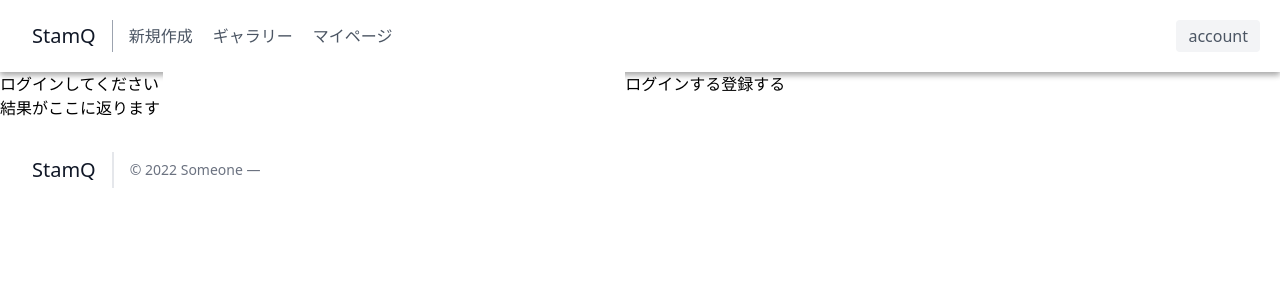
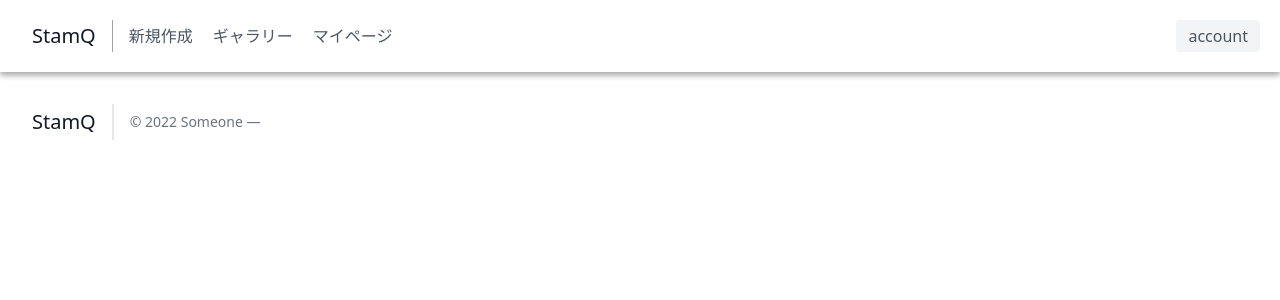
Before and after one commit to hackathon-22-spring-14/hackathon-22-spring-14-frontend, a Vue app: page /login in a window 1280 px wide. Shown: the top 300 px of the page. Built offline with nearby package versions, Linux system fonts and the light colour scheme.

Commit message:
Revert "login and signup"
This reverts commit dba8f0dfbb9fb5468a16ab09a4c5a416b753621b.

```diff
--- a/src/components/pages/LoginPage.vue
+++ /dev/null
@@ -1,61 +0,0 @@
-<script lang="ts">
-// This starter template is using Vue 3 <script setup> SFCs
-// Check out https://vuejs.org/api/sfc-script-setup.html#script-setup
-import axios from 'axios'
-import { defineComponent } from 'vue'
-
-export default defineComponent({
-  name: 'MyPage',
-  data() {
-    return {
-      username: '',
-      password: '',
-      result: '結果がここに返ります',
-    }
-  },
-  methods: {
-    login() {
-      axios
-        .post('/api/users/login', {
-          username: this.username,
-          password: this.password,
-        })
-        .then((response) => (this.result = response.data))
-    },
-    signup() {
-      axios
-        .post('/api/users/signup', {
-          username: this.username,
-          password: this.password,
-        })
-        .then((response) => (this.result = response.data))
-    },
-  },
-})
-</script>
-
-<template>
-  ログインしてください
-  <input v-model="username" type="text" />
-  <input v-model="password" type="password" />
-  <button @click="login">ログインする</button>
-  <button @click="signup">登録する</button>
-  <br />{{ result }}
-</template>
-
-<style>
-:root {
-  /* 色についての設定 */
-  --headerColor: ;
-  --headerShadowColor: rgba(0, 0, 0, 0.2);
-  /* テキストについての設定 */
-  --fontSizeTitle: 28px;
-  --fontSizeXLarge: 18px;
-  --fontSizeLarge: 16px;
-  --fontSizeMedium: 14px;
-  --fontSizeSmallIcon: 16px;
-  --fontSizeIcon: 26px;
-  --fontSizePart: 48px;
-  --multilineTextLineHeight: 1.5;
-}
-</style>
--- a/src/router.ts
+++ b/src/router.ts
@@ -1,8 +1,7 @@
 import { createRouter, createWebHistory } from 'vue-router'
 import Create from './components/pages/CreatePage.vue'
 import Gallery from './components/pages/GalleryPage.vue'
-import Mypage from './components/pages/Mypage.vue'
-import LoginPage from './components/pages/LoginPage.vue'
+import Mypage from './components/pages/MyPage.vue'
 
 const routes = [
   { path: '/', name: 'createPage', component: Create },
@@ -10,8 +9,6 @@ const routes = [
   { path: '/gallery', name: 'galleryPage', component: Gallery },
 
   { path: '/mypage', name: 'myPage', component: Mypage },
-
-  { path: '/login', name: 'LoginPage', component: LoginPage },
 ]
 
 const router = createRouter({
```
